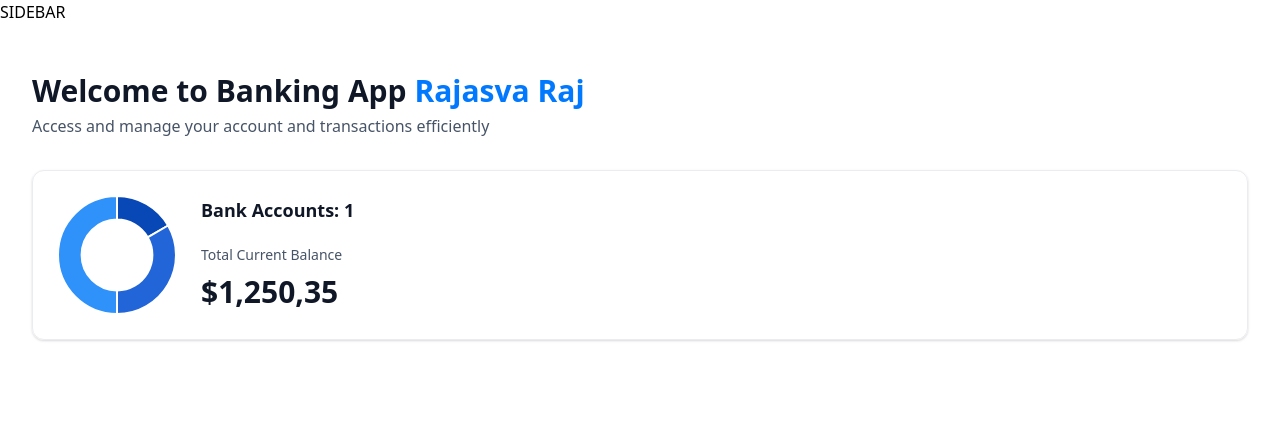
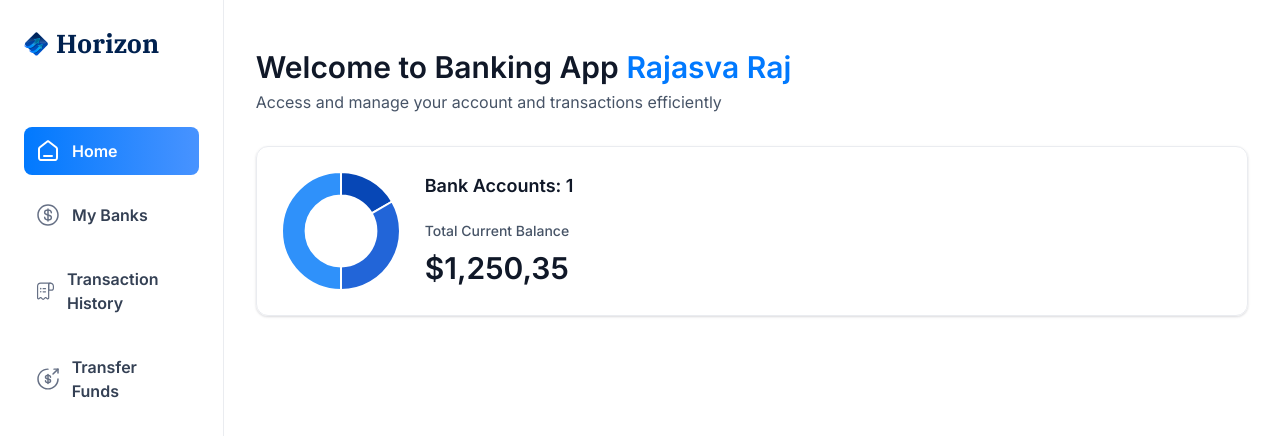
Before and after one commit to Rajasva-Raj-CODE/Banking-App-with-Finance-Management-Dashboard, a Next.js app: page / in a window 1280 px wide. Shown: the top 436 px of the page. Built offline with nearby package versions, Linux system fonts and the light colour scheme.

Commit message:
sidebar under progress

```diff
--- a/app/(root)/layout.tsx
+++ b/app/(root)/layout.tsx
@@ -1,12 +1,25 @@
+import MobileNav from "@/components/MobileNav";
+import Sidebar from "@/components/Sidebar";
+import Image from "next/image";
+
 export default function RootLayout({
     children,
 }: Readonly<{
     children: React.ReactNode;
 }>) {
+    const loggedIn = { firstName: 'Rajasva Raj', lastName: 'Srivastava' }
     return (
-        <main>
-            SIDEBAR
-            {children}
+        <main className="flex h-screen w-full font-inter">
+            <Sidebar user={loggedIn} />
+            <div className="flex size-full flex-col">
+                <div className="root-layout">
+                    <Image src="/icons/logo.svg" width={30} height={30} alt="logo" />
+                    <div>
+                        <MobileNav user={loggedIn} />
+                    </div>
+                </div>
+                {children}
+            </div>
         </main>
     );
 }
--- /dev/null
+++ b/components/MobileNav.tsx
@@ -0,0 +1,9 @@
+import React from 'react'
+
+const MobileNav = ({ user }: MobileNavProps) => {
+  return (
+    <div>MobileNav</div>
+  )
+}
+
+export default MobileNav
--- /dev/null
+++ b/components/Sidebar.tsx
@@ -0,0 +1,54 @@
+"use client"
+import Link from 'next/link'
+import React from 'react'
+import Image from 'next/image'
+import { sidebarLinks } from '@/constants'
+import { cn } from '@/lib/utils'
+import { usePathname } from 'next/navigation'
+
+const Sidebar = ({ user }: SiderbarProps) => {
+
+    const pathname = usePathname()
+    return (
+        <section className='sidebar'>
+            <nav className='flex flex-col gap-4'>
+                <Link href="/" className=' flex mb-12 cursor-pointer items-center gap-2'>
+                    <Image
+                        src="/icons/logo.svg"
+                        width={34}
+                        height={34}
+                        alt='Horizon logo'
+                        className='size-[24px] max-xl:size-14'
+                    />
+                    <h1 className='sidebar-logo'>Horizon</h1>
+                </Link>
+                {sidebarLinks.map((item) => {
+                    const isActive = pathname === item.route || pathname.startsWith(`${item.route}/`)
+                    return (
+                        <Link
+                            href={item.route}
+                            key={item.label}
+                            className={cn('sidebar-link', { 'bg-bank-gradient': isActive })}
+                        >
+                            <div className='relative size-6'>
+                                <Image
+                                    src={item.imgURL}
+                                    alt={item.label}
+                                    fill
+                                    className={cn({
+                                        'brightness-[3] invert-0': isActive
+                                    })}
+                                />
+                            </div>
+                            <p className={cn('sidebar-label', { '!text-white': isActive })}>{item.label}</p>
+                        </Link>
+                    )
+                })}
+                USER
+            </nav>
+            FOOTER
+        </section>
+    )
+}
+
+export default Sidebar
```
